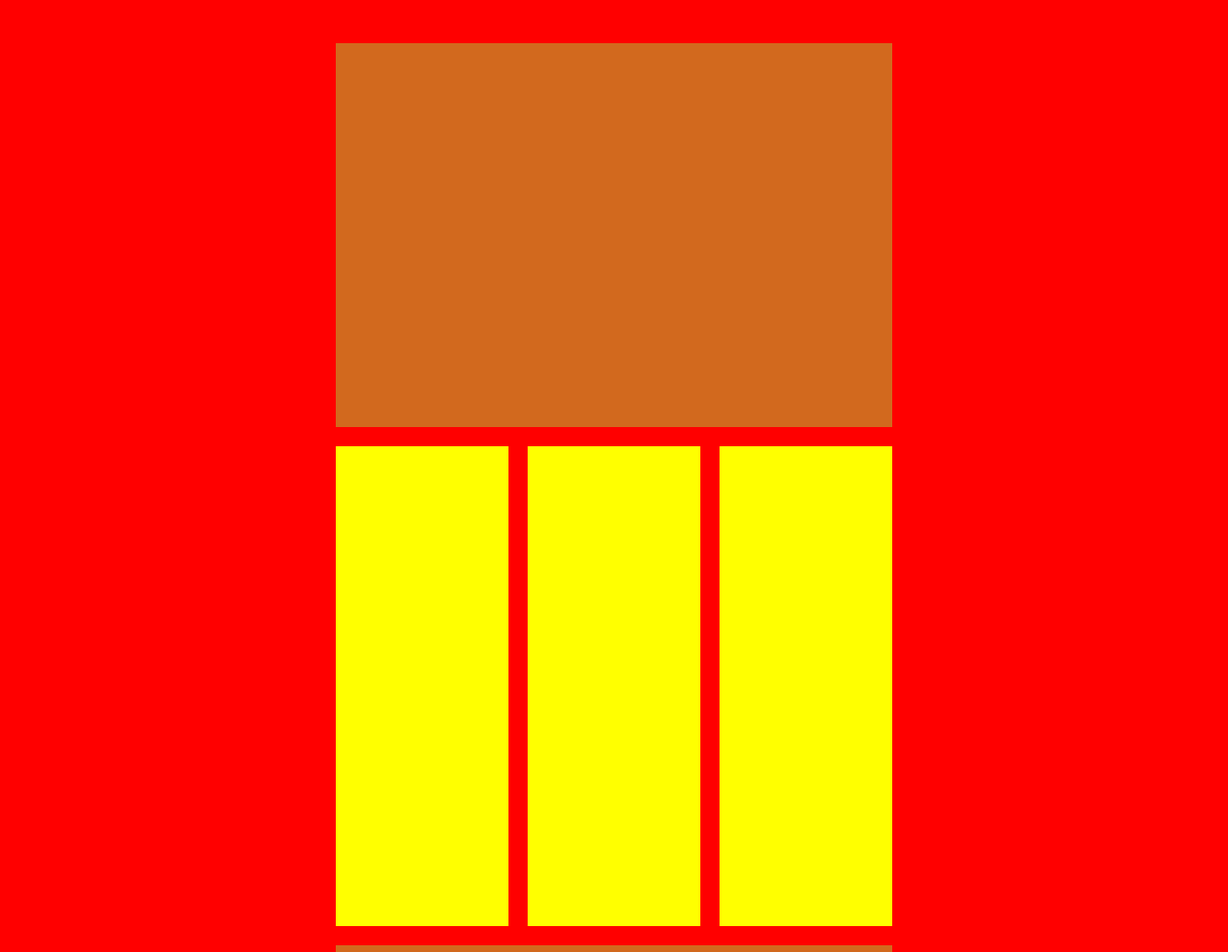
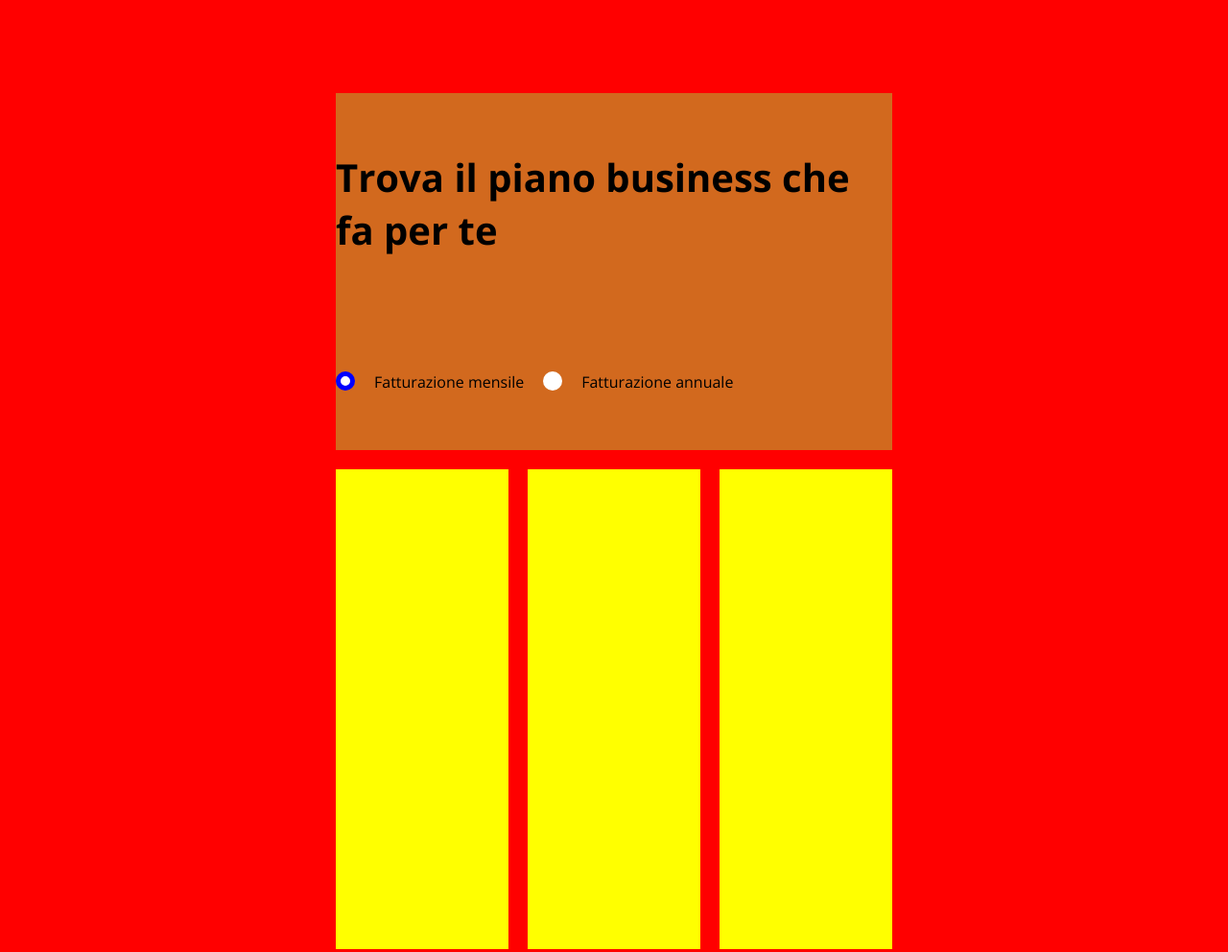
Before and after one commit to CarloCosta92/htmlcss-dropbox, a plain HTML site: page index.html in a window 1280 px wide. Shown: the part 1202-2194 px from the top of the page at 96% size. Drawn offline with nearby package versions, Linux system fonts and the light colour scheme.

Commit message:
feat: h3 and selector sec1

```diff
--- a/css/style.css
+++ b/css/style.css
@@ -27,6 +27,27 @@ img {
     background-color: #0061fe;
     padding: 15px;
     color: #ffffff;
+}
+
+h2 {
+    font-size: 40px;
+}
+
+.cerchio-bordato{
+    width: 20px;
+    height: 20px;
+    border-radius: 50%;
+    color: #000000;
+    background-color: white;
+    border: 5px solid blue;
+}
+
+.cerchio-vuoto{
+        width: 20px;
+        height: 20px;
+        border-radius: 50%;
+        color: #000000;
+        background-color: white;
 }
 
 
@@ -83,7 +104,7 @@ header a:hover{
     justify-content: center;
     /* background-color: chocolate; */
     /* height: 200px; */
-    font-size: 48px;
+    font-size: 54px;
 }
 
 .colonne{
@@ -136,10 +157,11 @@ header a:hover{
  .riga2,
  .riga3{
     display: flex;
-    justify-content: center;
+    justify-content: flex-start;
     background-color: chocolate;
-    height: 200px;
+    /* height: 200px;  */
     gap: 20px;
+    padding: 60px 0;
  }
 
  .colonne-abb{
--- a/index.html
+++ b/index.html
@@ -42,7 +42,7 @@
             <div class="container-jumbo">
                 <div class="riga">
                     <div class="rigaH1">
-                        <h2>Tutto ciò che ti serve per il lavoro,in un unico posto</h2>
+                        <h1>Tutto ciò che ti serve per il lavoro,in un unico posto</h1>
                     </div>
                 </div>
                 <div class="colonne">
@@ -73,9 +73,12 @@
                 <div class="riga">
                     <div class="riga1">
                         <!-- intestazione in h3 -->
+                         <h2>Trova il piano business che fa per te</h2>
                     </div>
                     <div class="riga2">
                         <!-- i due selettori -->
+                         <span class="cerchio-bordato"></span><span>Fatturazione mensile</span>
+                         <span class="cerchio-vuoto"></span><span>Fatturazione annuale</span>
                     </div>
                 </div>
                 <div class="colonne-abb">
```
